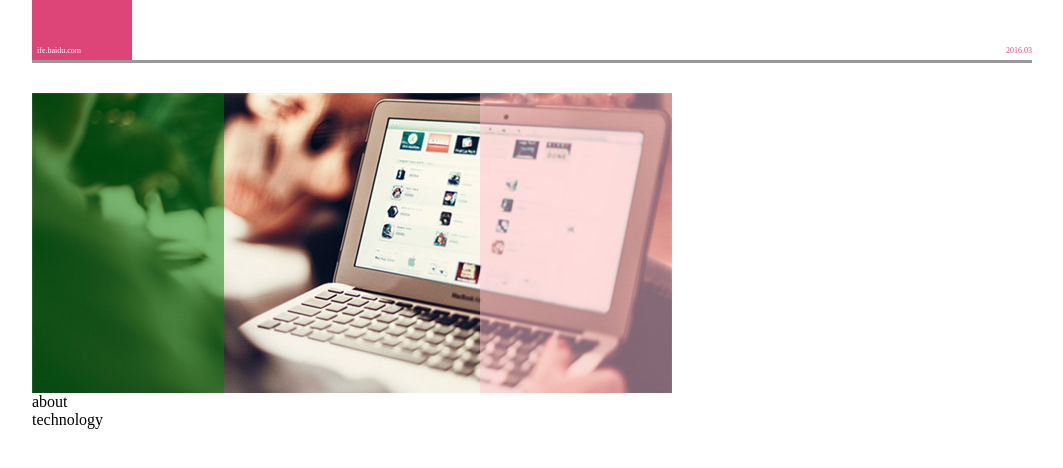
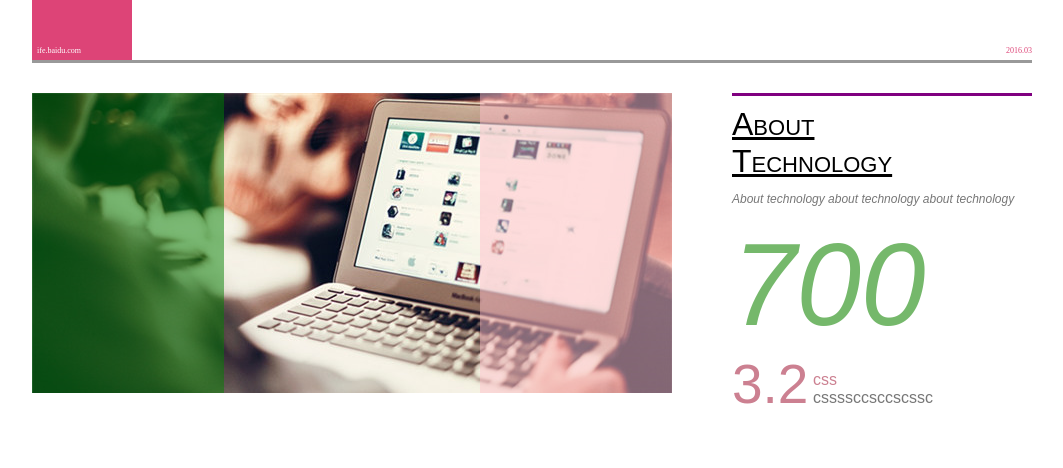
Before and after one commit to exprosic/baiduife, a plain HTML site: page task06/index.html in a window 1280 px wide. Shown: the whole page, without its empty margins (108-1171 px from the left). Drawn offline with Linux system fonts and the light colour scheme.

Commit message:
sec1 finished

```diff
--- a/task06/index.html
+++ b/task06/index.html
@@ -8,7 +8,7 @@ body {
 	max-width: 1000px;
 }
 
-header:after {
+header:after, #sec1:after {
 	content: ".";
 	display: block;
 	height: 0;
@@ -48,7 +48,9 @@ header>div>span {
 main {
 	margin: 30px 0;
 }
+
 #sec1pic {
+	float: left;
 	position: relative;
 	height: 300px;
 	width: 640px;
@@ -67,6 +69,44 @@ main {
 #sec1pic-mask1 {
 	right: 0;
 	background-color: pink;
+}
+
+#sec1info {
+	margin-left: 700px;
+	border-top: 3px solid purple;
+	padding-top: 10px;
+	font-family: "Arial";
+}
+#sec1title {
+	font-size: 2em;
+	text-decoration: underline;
+	text-transform: capitalize;
+	font-variant: small-caps;
+	margin: 0px;
+}
+#sec1subtitle {
+	font-size: 12px;
+	color: #777;
+	font-style: italic;
+}
+#sec1content {
+	margin: 10px 0 0 0;
+	font-size: 116px;
+	color: #75b86b;
+	font-style: italic;
+}
+#sec1footer {
+	color: #777;
+}
+#sec1footer>span {
+	display: inline-block;
+}
+#sec1footer>span>em {
+	font-style: normal;
+	color: #cc8091;
+}
+#sec1footer>span:first-child {
+	font-size: 55px;
 }
 </style>
 <body>
@@ -87,8 +127,12 @@ main {
 		<img src="coffeekeyboard.jpg" alt="a screen" />
 	</div>
 	<div id="sec1info">
-		<div id="sec1title">
-			about<br/>technology
+		<p id="sec1title">about<br/>technology</p>
+		<p id="sec1subtitle">About technology about technology about technology</p>
+		<p id="sec1content">700</p>
+		<div id="sec1footer">
+			<span><em>3.2</em></span>
+			<span><em>css</em><br/>cssssccsccscssc</span>
 		</div>
 	</div>
 </div>
```
